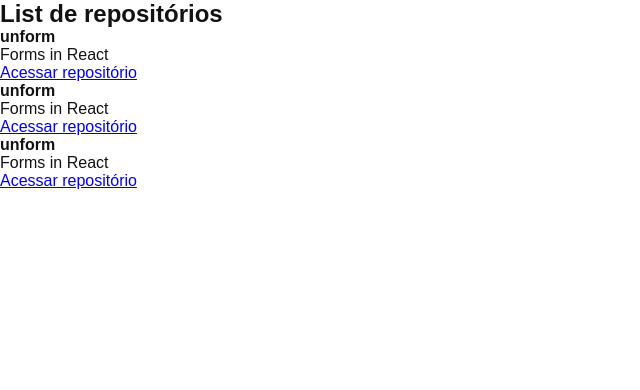
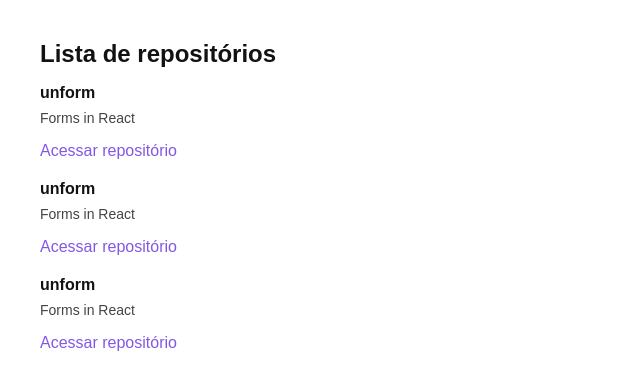
Before and after one commit to IagooCesaar/cursos-rocketseat-ignite-github-explorer, a React app: page / in a window 1280 px wide. Shown: the top 390 px of the page, without its empty margins (0-640 px from the left). Built offline with nearby package versions, Linux system fonts and the light colour scheme.

Commit message:
Estilizando lista de repositórios

```diff
--- a/src/components/RepositoryList.jsx
+++ b/src/components/RepositoryList.jsx
@@ -1,4 +1,6 @@
 import { RepositoryItem } from "./RepositoryItem";
+
+import '../styles/repositories.scss'
 
 const repository = {
   name: 'unform',
@@ -9,7 +11,7 @@
 export function RepositoryList() {
   return (
     <section className="repository-list">
-      <h1>List de repositórios</h1>
+      <h1>Lista de repositórios</h1>
 
       <ul>
         <RepositoryItem repository={repository} />
--- /dev/null
+++ b/src/styles/repositories.scss
@@ -0,0 +1,30 @@
+section.repository-list {
+  margin: 40px;
+
+  h1 {
+    margin-bottom: 16px;
+  }
+
+  ul {
+    list-style: none;
+
+    li {
+      & + li { // aplica-se em li que possuir uma li anterior
+        margin-top: 20px;
+      }
+
+      p {
+        font-size: 14px;
+        color: #444;
+        margin-top: 8px;
+      }
+
+      a {
+        display: inline-block; //permite margim top e botom, aumentar altura, etc
+        margin-top: 16px;
+        text-decoration: none;
+        color: #8257e6;
+      }
+    }
+  }
+}
```
